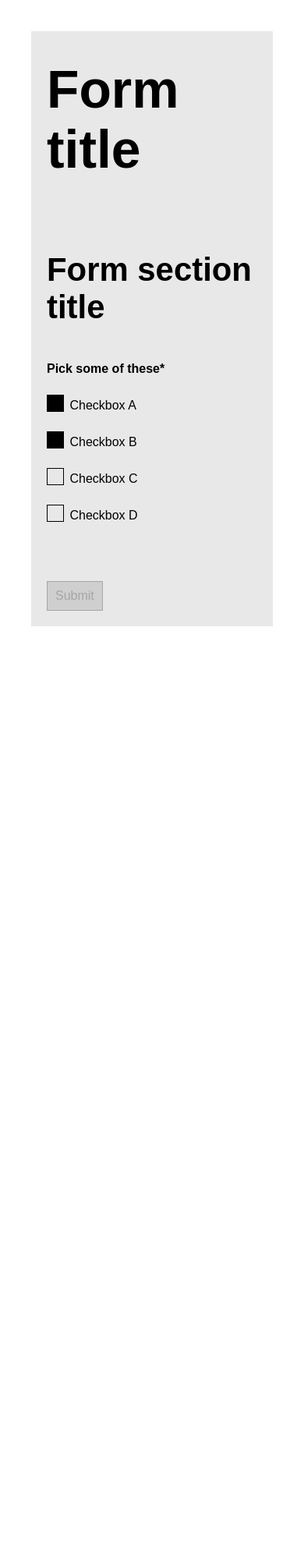
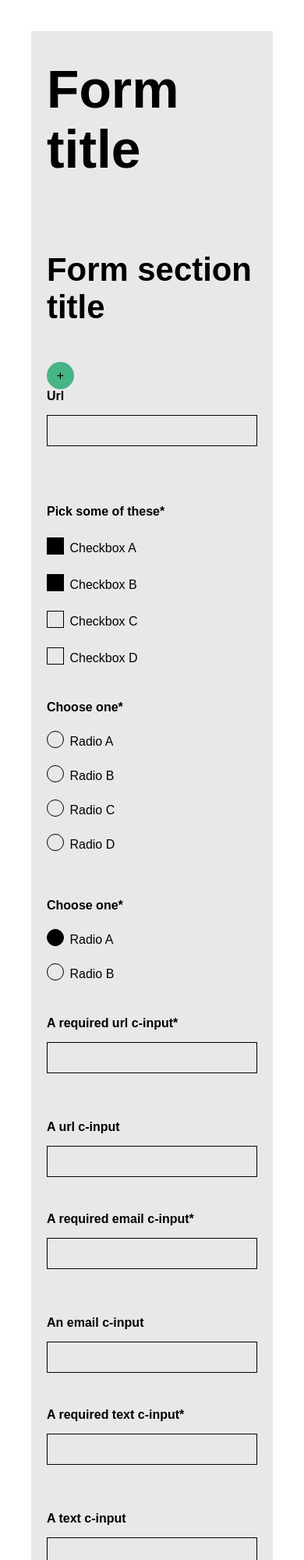
Before and after one commit to valdelaseras/c-form, a website with bundled scripts: page index.html in a window 390 px wide. Shown: the top 2000 px of the page at 78% size. Before the commit the page ends 844 px from the top, so only its background shows below. Built offline with nearby package versions, Linux system fonts and the light colour scheme.

Commit message:
fix demo template and selector in toggleSubmitBtn

```diff
--- a/index.html
+++ b/index.html
@@ -29,20 +29,20 @@
                         <section class="form-section">
                             <h3 class="form-section-title">Form section title</h3>
 
-<!--                            <c-duplicable-form-question data-max="4">-->
-<!--                                <a class="add-dupe-btn"-->
-<!--                                   tabindex="0"-->
-<!--                                   role="button">+</a>-->
+                            <c-duplicable-form-question data-max="4">
+                                <a class="add-dupe-btn"
+                                   tabindex="0"
+                                   role="button">+</a>
 
-<!--                                <c-input class="form-question duplicable">-->
-<!--                                    <label for="dupe-field-demo">Url</label>-->
-<!--                                    <input id="dupe-field-demo"-->
-<!--                                           tabindex="0"-->
-<!--                                           type="url"-->
-<!--                                           name="dupe-fields-demo"-->
-<!--                                           class="theme-secondary bordered"/>-->
-<!--                                </c-input>-->
-<!--                            </c-duplicable-form-question>-->
+                                <c-input class="form-question duplicable">
+                                    <label for="dupe-field-demo">Url</label>
+                                    <input id="dupe-field-demo"
+                                           tabindex="0"
+                                           type="url"
+                                           name="dupe-fields-demo"
+                                           class="theme-secondary bordered"/>
+                                </c-input>
+                            </c-duplicable-form-question>
 
                             <c-input-group class="form-question"
                                            data-name="checkbox-group-demo"
@@ -98,195 +98,195 @@
                                 </c-checkbox>
                             </c-input-group>
 
-<!--                            <c-input-group class="form-question"-->
-<!--                                           data-name="radio-group-demo"-->
-<!--                                           data-required>-->
-<!--                                <label>-->
-<!--                                    Choose one-->
-<!--                                </label>-->
-<!--                                <c-radio data-group="radio-group-demo">-->
-<!--                                    <input type="radio"-->
-<!--                                           id="radio-a"-->
-<!--                                           class="bordered"-->
-<!--                                           tabindex="0"-->
-<!--                                           name="radio-group-demo"-->
-<!--                                           value="radio-a"/>-->
-<!--                                    <label for="radio-a">-->
-<!--                                        Radio A-->
-<!--                                    </label>-->
-<!--                                </c-radio>-->
-<!--                                <c-radio data-group="radio-group-demo">-->
-<!--                                    <input type="radio"-->
-<!--                                           id="radio-b"-->
-<!--                                           class="bordered"-->
-<!--                                           name="radio-group-demo"-->
-<!--                                           tabindex="0"-->
-<!--                                           value="radio-b"/>-->
-<!--                                    <label for="radio-b">-->
-<!--                                        Radio B-->
-<!--                                    </label>-->
-<!--                                </c-radio>-->
-<!--                                <c-radio data-group="radio-group-demo">-->
-<!--                                    <input type="radio"-->
-<!--                                           id="radio-c"-->
-<!--                                           class="bordered"-->
-<!--                                           name="radio-group-demo"-->
-<!--                                           tabindex="0"-->
-<!--                                           value="radio-c"/>-->
-<!--                                    <label for="radio-c">-->
-<!--                                        Radio C-->
-<!--                                    </label>-->
-<!--                                </c-radio>-->
-<!--                                <c-radio data-group="radio-group-demo">-->
-<!--                                    <input type="radio"-->
-<!--                                           id="radio-d"-->
-<!--                                           class="bordered"-->
-<!--                                           tabindex="0"-->
-<!--                                           name="radio-group-demo"-->
-<!--                                           value="radio-d"/>-->
-<!--                                    <label for="radio-d">-->
-<!--                                        Radio D-->
-<!--                                    </label>-->
-<!--                                </c-radio>-->
-<!--                            </c-input-group>-->
-<!--                            <c-input-group class="form-question"-->
-<!--                                           data-name="radio-group-demo-two"-->
-<!--                                           data-required>-->
-<!--                                <label>-->
-<!--                                    Choose one-->
-<!--                                </label>-->
-<!--                                <c-radio data-group="radio-group-demo-two">-->
-<!--                                    <input type="radio"-->
-<!--                                           id="radio-two-a"-->
-<!--                                           class="bordered"-->
-<!--                                           tabindex="0"-->
-<!--                                           checked-->
-<!--                                           name="radio-group-demo-two"-->
-<!--                                           value="radio-two-a"/>-->
-<!--                                    <label for="radio-two-a">-->
-<!--                                        Radio A-->
-<!--                                    </label>-->
-<!--                                </c-radio>-->
-<!--                                <c-radio data-group="radio-group-demo-two">-->
-<!--                                    <input type="radio"-->
-<!--                                           id="radio-two-b"-->
-<!--                                           class="bordered"-->
-<!--                                           name="radio-group-demo-two"-->
-<!--                                           tabindex="0"-->
-<!--                                           value="radio-two-b"/>-->
-<!--                                    <label for="radio-two-b">-->
-<!--                                        Radio B-->
-<!--                                    </label>-->
-<!--                                </c-radio>-->
-<!--                            </c-input-group>-->
+                            <c-input-group class="form-question"
+                                           data-name="radio-group-demo"
+                                           data-required>
+                                <label>
+                                    Choose one
+                                </label>
+                                <c-radio data-group="radio-group-demo">
+                                    <input type="radio"
+                                           id="radio-a"
+                                           class="bordered"
+                                           tabindex="0"
+                                           name="radio-group-demo"
+                                           value="radio-a"/>
+                                    <label for="radio-a">
+                                        Radio A
+                                    </label>
+                                </c-radio>
+                                <c-radio data-group="radio-group-demo">
+                                    <input type="radio"
+                                           id="radio-b"
+                                           class="bordered"
+                                           name="radio-group-demo"
+                                           tabindex="0"
+                                           value="radio-b"/>
+                                    <label for="radio-b">
+                                        Radio B
+                                    </label>
+                                </c-radio>
+                                <c-radio data-group="radio-group-demo">
+                                    <input type="radio"
+                                           id="radio-c"
+                                           class="bordered"
+                                           name="radio-group-demo"
+                                           tabindex="0"
+                                           value="radio-c"/>
+                                    <label for="radio-c">
+                                        Radio C
+                                    </label>
+                                </c-radio>
+                                <c-radio data-group="radio-group-demo">
+                                    <input type="radio"
+                                           id="radio-d"
+                                           class="bordered"
+                                           tabindex="0"
+                                           name="radio-group-demo"
+                                           value="radio-d"/>
+                                    <label for="radio-d">
+                                        Radio D
+                                    </label>
+                                </c-radio>
+                            </c-input-group>
+                            <c-input-group class="form-question"
+                                           data-name="radio-group-demo-two"
+                                           data-required>
+                                <label>
+                                    Choose one
+                                </label>
+                                <c-radio data-group="radio-group-demo-two">
+                                    <input type="radio"
+                                           id="radio-two-a"
+                                           class="bordered"
+                                           tabindex="0"
+                                           checked
+                                           name="radio-group-demo-two"
+                                           value="radio-two-a"/>
+                                    <label for="radio-two-a">
+                                        Radio A
+                                    </label>
+                                </c-radio>
+                                <c-radio data-group="radio-group-demo-two">
+                                    <input type="radio"
+                                           id="radio-two-b"
+                                           class="bordered"
+                                           name="radio-group-demo-two"
+                                           tabindex="0"
+                                           value="radio-two-b"/>
+                                    <label for="radio-two-b">
+                                        Radio B
+                                    </label>
+                                </c-radio>
+                            </c-input-group>
 
-<!--                            <c-input class="form-question">-->
-<!--                                <label for="required-url-input-demo">A required url c-input</label>-->
-<!--                                <input id="required-url-input-demo"-->
-<!--                                       type="url"-->
-<!--                                       tabindex="0"-->
-<!--                                       required-->
-<!--                                       class="theme-secondary bordered"/>-->
-<!--                            </c-input>-->
-<!--                            <c-input class="form-question">-->
-<!--                                <label for="url-input-demo">A url c-input</label>-->
-<!--                                <input id="url-input-demo"-->
-<!--                                       type="url"-->
-<!--                                       class="theme-secondary bordered"/>-->
-<!--                            </c-input>-->
+                            <c-input class="form-question">
+                                <label for="required-url-input-demo">A required url c-input</label>
+                                <input id="required-url-input-demo"
+                                       type="url"
+                                       tabindex="0"
+                                       required
+                                       class="theme-secondary bordered"/>
+                            </c-input>
+                            <c-input class="form-question">
+                                <label for="url-input-demo">A url c-input</label>
+                                <input id="url-input-demo"
+                                       type="url"
+                                       class="theme-secondary bordered"/>
+                            </c-input>
 
-<!--                            <c-input class="form-question">-->
-<!--                                <label for="required-email-input-demo">A required email c-input</label>-->
-<!--                                <input id="required-email-input-demo"-->
-<!--                                       type="email"-->
-<!--                                       required-->
-<!--                                       class="theme-secondary bordered"/>-->
-<!--                            </c-input>-->
-<!--                            <c-input class="form-question">-->
-<!--                                <label for="email-input-demo">An email c-input</label>-->
-<!--                                <input id="email-input-demo"-->
-<!--                                       type="email"-->
-<!--                                       class="theme-secondary bordered"/>-->
-<!--                            </c-input>-->
+                            <c-input class="form-question">
+                                <label for="required-email-input-demo">A required email c-input</label>
+                                <input id="required-email-input-demo"
+                                       type="email"
+                                       required
+                                       class="theme-secondary bordered"/>
+                            </c-input>
+                            <c-input class="form-question">
+                                <label for="email-input-demo">An email c-input</label>
+                                <input id="email-input-demo"
+                                       type="email"
+                                       class="theme-secondary bordered"/>
+                            </c-input>
 
-<!--                            <c-input class="form-question">-->
-<!--                                <label for="required-text-input-demo">A required text c-input</label>-->
-<!--                                <input id="required-text-input-demo"-->
-<!--                                       type="text"-->
-<!--                                       required-->
-<!--                                       class="theme-secondary bordered"/>-->
-<!--                            </c-input>-->
-<!--                            <c-input class="form-question">-->
-<!--                                <label for="text-input-demo">A text c-input</label>-->
-<!--                                <input id="text-input-demo"-->
-<!--                                       type="text"-->
-<!--                                       class="theme-secondary bordered"/>-->
-<!--                            </c-input>-->
+                            <c-input class="form-question">
+                                <label for="required-text-input-demo">A required text c-input</label>
+                                <input id="required-text-input-demo"
+                                       type="text"
+                                       required
+                                       class="theme-secondary bordered"/>
+                            </c-input>
+                            <c-input class="form-question">
+                                <label for="text-input-demo">A text c-input</label>
+                                <input id="text-input-demo"
+                                       type="text"
+                                       class="theme-secondary bordered"/>
+                            </c-input>
 
-<!--                            <c-input class="form-question">-->
-<!--                                <label for="required-tel-input-demo">A required tel c-input</label>-->
-<!--                                <input id="required-tel-input-demo"-->
-<!--                                       type="tel"-->
-<!--                                       required-->
-<!--                                       class="theme-secondary bordered"/>-->
-<!--                            </c-input>-->
-<!--                            <c-input class="form-question">-->
-<!--                                <label for="tel-input-demo">A tel c-input</label>-->
-<!--                                <input id="tel-input-demo"-->
-<!--                                       type="tel"-->
-<!--                                       class="theme-secondary bordered"/>-->
-<!--                            </c-input>-->
+                            <c-input class="form-question">
+                                <label for="required-tel-input-demo">A required tel c-input</label>
+                                <input id="required-tel-input-demo"
+                                       type="tel"
+                                       required
+                                       class="theme-secondary bordered"/>
+                            </c-input>
+                            <c-input class="form-question">
+                                <label for="tel-input-demo">A tel c-input</label>
+                                <input id="tel-input-demo"
+                                       type="tel"
+                                       class="theme-secondary bordered"/>
+                            </c-input>
 
-<!--                            <c-select class="form-question">-->
-<!--                                <label for="select-demo">A select element</label>-->
-<!--                                <select id="select-demo"-->
-<!--                                        tabindex="0"-->
-<!--                                        class="theme-secondary bordered">-->
-<!--                                    <option value="select-a">Select A</option>-->
-<!--                                    <option value="select-b">Select B</option>-->
-<!--                                    <option value="select-c">Select C</option>-->
-<!--                                    <option value="select-d">Select D</option>-->
-<!--                                </select>-->
-<!--                            </c-select>-->
-<!--                            <c-select class="form-question">-->
-<!--                                <label for="required-select-demo">A required select element</label>-->
-<!--                                <select id="required-select-demo"-->
-<!--                                        tabindex="0"-->
-<!--                                        required-->
-<!--                                        class="theme-secondary bordered">-->
-<!--                                    <option selected disabled>Choose one</option>-->
-<!--                                    <option value="select-a">Select A</option>-->
-<!--                                    <option value="select-b">Select B</option>-->
-<!--                                    <option value="select-c">Select C</option>-->
-<!--                                    <option value="select-d">Select D</option>-->
-<!--                                </select>-->
-<!--                            </c-select>-->
+                            <c-select class="form-question">
+                                <label for="select-demo">A select element</label>
+                                <select id="select-demo"
+                                        tabindex="0"
+                                        class="theme-secondary bordered">
+                                    <option value="select-a">Select A</option>
+                                    <option value="select-b">Select B</option>
+                                    <option value="select-c">Select C</option>
+                                    <option value="select-d">Select D</option>
+                                </select>
+                            </c-select>
+                            <c-select class="form-question">
+                                <label for="required-select-demo">A required select element</label>
+                                <select id="required-select-demo"
+                                        tabindex="0"
+                                        required
+                                        class="theme-secondary bordered">
+                                    <option selected disabled>Choose one</option>
+                                    <option value="select-a">Select A</option>
+                                    <option value="select-b">Select B</option>
+                                    <option value="select-c">Select C</option>
+                                    <option value="select-d">Select D</option>
+                                </select>
+                            </c-select>
 
-<!--                            <c-checkbox>-->
-<!--                                <input type="checkbox"-->
-<!--                                       id="checkbox-solo"-->
-<!--                                       class="bordered"-->
-<!--                                       tabindex="0"-->
-<!--                                       required-->
-<!--                                       name="foo"-->
-<!--                                       value="checkbox-solo"/>-->
-<!--                                <label for="checkbox-solo">Solo checkbox</label>-->
-<!--                            </c-checkbox>-->
+                            <c-checkbox class="form-question">
+                                <input type="checkbox"
+                                       id="checkbox-solo"
+                                       class="bordered"
+                                       tabindex="0"
+                                       required
+                                       name="foo"
+                                       value="checkbox-solo"/>
+                                <label for="checkbox-solo">Solo checkbox</label>
+                            </c-checkbox>
 
-<!--                            <c-textarea class="form-question">-->
-<!--                                <label for="textarea-demo">-->
-<!--                                    A textarea-->
-<!--                                </label>-->
-<!--                                <textarea id="textarea-demo"-->
-<!--                                          tabindex="0"-->
-<!--                                          required-->
-<!--                                          class="theme-secondary bordered"-->
-<!--                                          maxlength="200"-->
-<!--                                          rows="4"></textarea>-->
-<!--                                <div class="char-counter">-->
-<!--                                    <span class="counter"></span> /  <span class="maxlength"></span>-->
-<!--                                </div>-->
-<!--                            </c-textarea>-->
+                            <c-textarea class="form-question">
+                                <label for="textarea-demo">
+                                    A textarea
+                                </label>
+                                <textarea id="textarea-demo"
+                                          tabindex="0"
+                                          required
+                                          class="theme-secondary bordered"
+                                          maxlength="200"
+                                          rows="4"></textarea>
+                                <div class="char-counter">
+                                    <span class="counter"></span> /  <span class="maxlength"></span>
+                                </div>
+                            </c-textarea>
                         </section>
 
                         <footer class="form-footer" role="contentinfo">
--- a/src/scripts/components/c-form.js
+++ b/src/scripts/components/c-form.js
@@ -92,10 +92,10 @@ class CForm extends HTMLElement {
      */
     toggleSubmitBtn(isValid) {
         if (isValid) {
-            this.querySelector('.form-submit-btn').classList.remove('btn-disabled');
+            this.querySelector('.form-submit-btn').classList.remove('button-disabled');
             this.querySelector('.form-submit-btn').setAttribute('tabindex', '0');
         } else {
-            this.querySelector('.form-submit-btn').classList.add('btn-disabled');
+            this.querySelector('.form-submit-btn').classList.add('button-disabled');
             this.querySelector('.form-submit-btn').setAttribute('tabindex', '-1');
         }
     }
```
